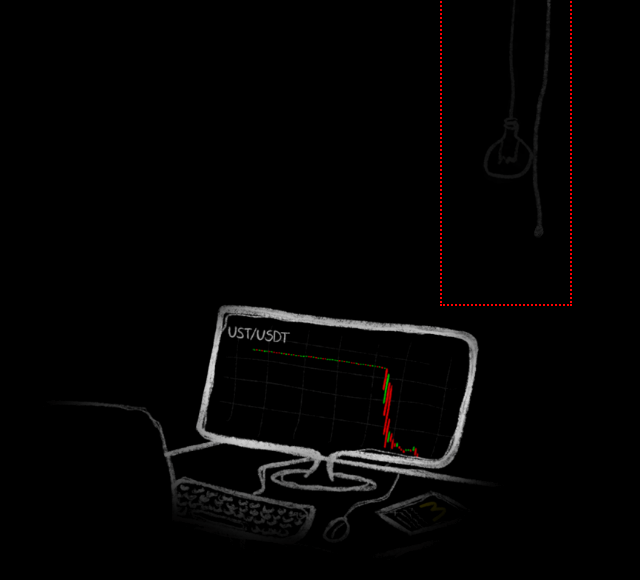
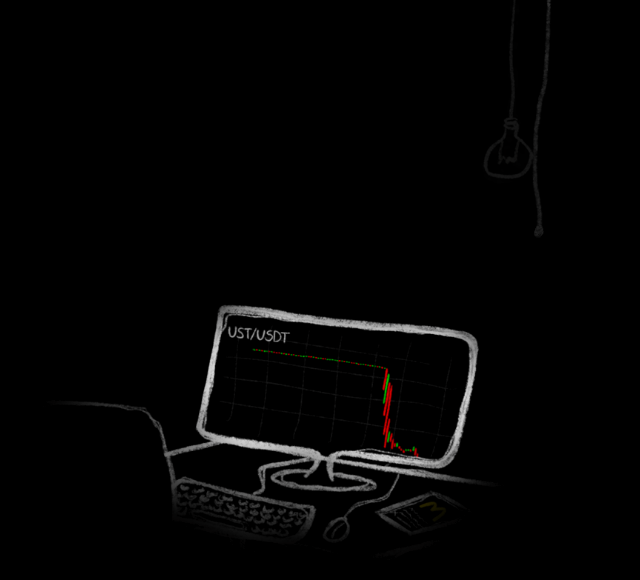
Before and after one commit to iamveecee/rug-pull, a React (Create React App) app: page / in a window 1280 px wide. Shown: the top 580 px of the page, without its empty margins (253-893 px from the left). Built offline with nearby package versions, Linux system fonts and the light colour scheme.

Commit message:
removed debug code

```diff
--- a/src/App.css
+++ b/src/App.css
@@ -1,5 +1,5 @@
 div {
-    outline: 2px dotted red;
+    /* outline: 2px dotted red; */
 }
 body {
     background-color: black;
```
